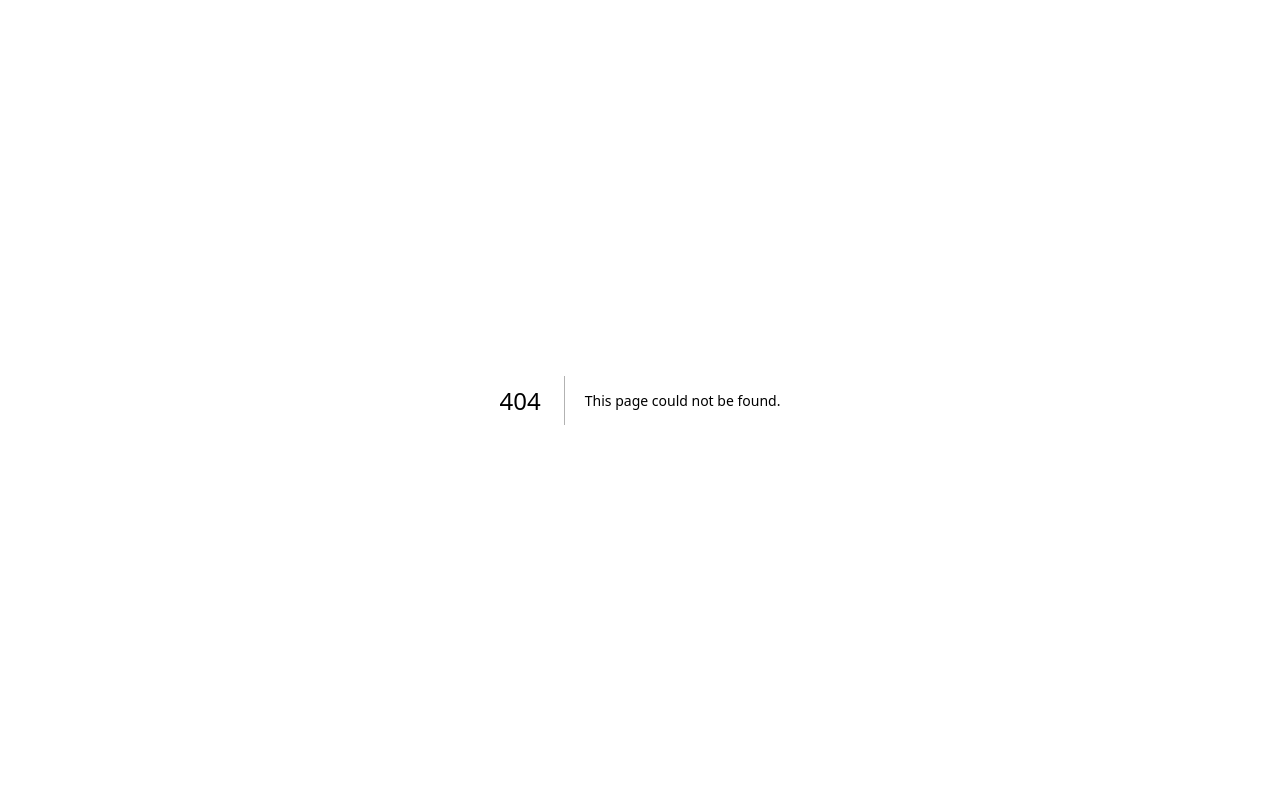
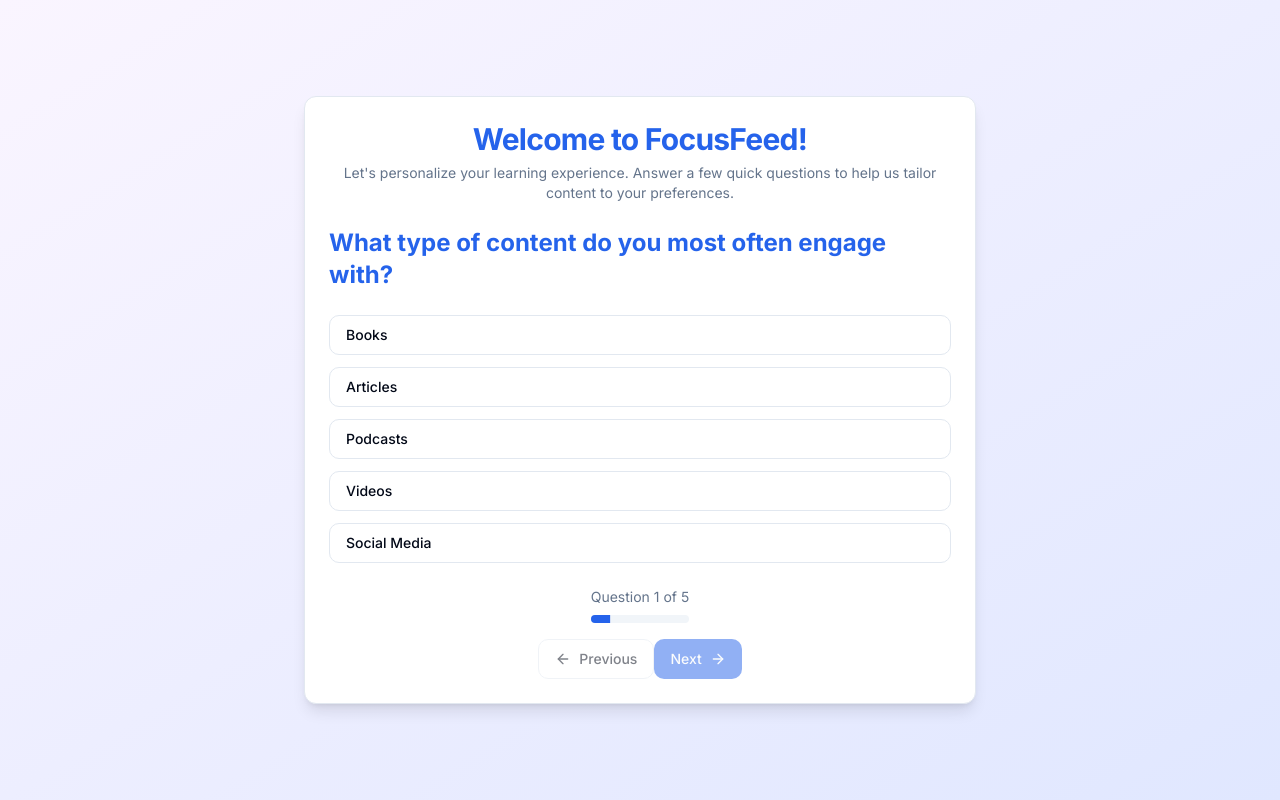
Before and after one commit to effuone/focus-feed, a Next.js app in the folder front/: page /onboarding in a window 1280 px wide. Before the commit this address had no page. Built offline with nearby package versions, Linux system fonts and the light colour scheme.

Commit message:
quiz added

```diff
--- /dev/null
+++ b/front/src/app/onboarding/page.tsx
@@ -0,0 +1,9 @@
+import OnboardingQuiz from '@/components/quiz';
+
+export default function OnboardingPage() {
+  return (
+    <div className='min-h-screen bg-gradient-to-br from-purple-50 to-indigo-100 flex flex-col justify-center items-center p-4'>
+      <OnboardingQuiz />
+    </div>
+  );
+}
--- /dev/null
+++ b/front/src/components/quiz.tsx
@@ -0,0 +1,238 @@
+'use client';
+
+import { useState, useEffect } from 'react';
+import { motion, AnimatePresence } from 'framer-motion';
+import { Button } from '@/components/ui/button';
+import { Progress } from '@/components/ui/progress';
+import {
+  Card,
+  CardHeader,
+  CardTitle,
+  CardDescription,
+  CardContent,
+  CardFooter,
+} from '@/components/ui/card';
+import { ArrowLeft, ArrowRight, CheckCircle } from 'lucide-react';
+
+interface Question {
+  prompt: string;
+  options: string[];
+}
+
+export default function OnboardingQuiz() {
+  const [currentQuestionIndex, setCurrentQuestionIndex] = useState<number>(0);
+  const [userResponses, setUserResponses] = useState<Record<number, number>>(
+    {}
+  );
+  const [isComplete, setIsComplete] = useState<boolean>(false);
+
+  const questions: Question[] = [
+    {
+      prompt: 'What type of content do you most often engage with?',
+      options: ['Books', 'Articles', 'Podcasts', 'Videos', 'Social Media'],
+    },
+    {
+      prompt: 'How much time do you typically spend learning each day?',
+      options: [
+        'Less than 15 minutes',
+        '15-30 minutes',
+        '30-60 minutes',
+        'More than an hour',
+      ],
+    },
+    {
+      prompt: 'What is your primary goal for using FocusFeed?',
+      options: [
+        'Stay up-to-date with industry trends',
+        'Deep dive into specific topics',
+        'Improve general knowledge',
+        'Enhance professional skills',
+      ],
+    },
+    {
+      prompt: 'Which feature of FocusFeed excites you the most?',
+      options: [
+        'AI-driven video summaries',
+        'Personalized content recommendations',
+        'Multi-format support',
+        'TikTok-style presentation',
+      ],
+    },
+    {
+      prompt: 'How do you prefer to consume educational content?',
+      options: [
+        'Short, bite-sized pieces',
+        'In-depth, long-form content',
+        'Interactive quizzes and exercises',
+        'A mix of different formats',
+      ],
+    },
+  ];
+
+  useEffect(() => {
+    if (currentQuestionIndex >= questions.length) {
+      setIsComplete(true);
+    }
+  }, [currentQuestionIndex, questions.length]);
+
+  const handleAnswerSelect = (questionIndex: number, answerIndex: number) => {
+    setUserResponses((prevResponses) => ({
+      ...prevResponses,
+      [questionIndex]: answerIndex,
+    }));
+  };
+
+  const handleNextQuestion = () => {
+    if (userResponses[currentQuestionIndex] !== undefined) {
+      if (currentQuestionIndex < questions.length - 1) {
+        setCurrentQuestionIndex((prevIndex) => prevIndex + 1);
+      } else {
+        setIsComplete(true);
+      }
+    }
+  };
+
+  const handlePreviousQuestion = () => {
+    setCurrentQuestionIndex((prevIndex) => Math.max(prevIndex - 1, 0));
+  };
+
+  const renderOptions = (options: string[], questionIndex: number) => {
+    return options.map((option, index) => (
+      <motion.div
+        key={index}
+        initial={{ opacity: 0 }}
+        animate={{ opacity: 1 }}
+        exit={{ opacity: 0 }}
+        transition={{ delay: index * 0.1 }}
+      >
+        <Button
+          variant='outline'
+          className={`w-full justify-start text-left p-4 ${
+            userResponses[questionIndex] === index
+              ? 'bg-primary text-primary-foreground'
+              : ''
+          }`}
+          onClick={() => handleAnswerSelect(questionIndex, index)}
+        >
+          {option}
+        </Button>
+      </motion.div>
+    ));
+  };
+
+  const renderQuestion = () => {
+    const currentQuestion = questions[currentQuestionIndex];
+    return (
+      <motion.div
+        key={currentQuestionIndex}
+        initial={{ opacity: 0 }}
+        animate={{ opacity: 1 }}
+        exit={{ opacity: 0 }}
+        className='space-y-6'
+      >
+        <h3 className='text-2xl font-bold text-primary'>
+          {currentQuestion.prompt}
+        </h3>
+        <div className='grid gap-3'>
+          {renderOptions(currentQuestion.options, currentQuestionIndex)}
+        </div>
+      </motion.div>
+    );
+  };
+
+  const renderProgressIndicator = () => (
+    <div className='space-y-2'>
+      <div className='flex justify-between text-sm text-muted-foreground'>
+        <span>
+          Question {currentQuestionIndex + 1} of {questions.length}
+        </span>
+      </div>
+      <Progress
+        value={((currentQuestionIndex + 1) / questions.length) * 100}
+        className='h-2'
+      />
+    </div>
+  );
+
+  const renderNavigationButtons = () => (
+    <div className='flex justify-between'>
+      <Button
+        variant='outline'
+        onClick={handlePreviousQuestion}
+        disabled={currentQuestionIndex === 0}
+        className='flex items-center'
+      >
+        <ArrowLeft className='mr-2 h-4 w-4' /> Previous
+      </Button>
+      <Button
+        onClick={handleNextQuestion}
+        disabled={userResponses[currentQuestionIndex] === undefined}
+        className='flex items-center'
+      >
+        {currentQuestionIndex === questions.length - 1 ? 'Finish' : 'Next'}{' '}
+        <ArrowRight className='ml-2 h-4 w-4' />
+      </Button>
+    </div>
+  );
+
+  const renderSummary = () => (
+    <motion.div
+      initial={{ opacity: 0 }}
+      animate={{ opacity: 1 }}
+      exit={{ opacity: 0 }}
+      className='space-y-6'
+    >
+      <div className='text-center'>
+        <CheckCircle className='mx-auto h-16 w-16 text-green-500' />
+        <h2 className='mt-4 text-3xl font-bold text-primary'>All Set!</h2>
+        <p className='mt-2 text-muted-foreground'>
+          Thank you for completing the quiz. We're excited to personalize your
+          FocusFeed experience!
+        </p>
+      </div>
+      <div className='space-y-4'>
+        {Object.entries(userResponses).map(([questionIndex, answerIndex]) => (
+          <div
+            key={questionIndex}
+            className='bg-muted p-4 rounded-lg'
+          >
+            <div className='font-medium text-primary'>
+              {questions[parseInt(questionIndex)].prompt}
+            </div>
+            <div className='mt-1 text-muted-foreground'>
+              {questions[parseInt(questionIndex)].options[answerIndex]}
+            </div>
+          </div>
+        ))}
+      </div>
+      <Button className='w-full'>Start Your FocusFeed Journey</Button>
+    </motion.div>
+  );
+
+  return (
+    <Card className='w-full max-w-2xl mx-auto shadow-lg'>
+      {!isComplete && (
+        <CardHeader className='text-center'>
+          <CardTitle className='text-3xl font-bold text-primary'>
+            Welcome to FocusFeed!
+          </CardTitle>
+          <CardDescription>
+            Let's personalize your learning experience. Answer a few quick
+            questions to help us tailor content to your preferences.
+          </CardDescription>
+        </CardHeader>
+      )}
+      <CardContent className='space-y-6'>
+        <AnimatePresence mode='wait'>
+          {!isComplete ? renderQuestion() : renderSummary()}
+        </AnimatePresence>
+      </CardContent>
+      {!isComplete && (
+        <CardFooter className='flex flex-col space-y-4'>
+          {renderProgressIndicator()}
+          {renderNavigationButtons()}
+        </CardFooter>
+      )}
+    </Card>
+  );
+}
```
